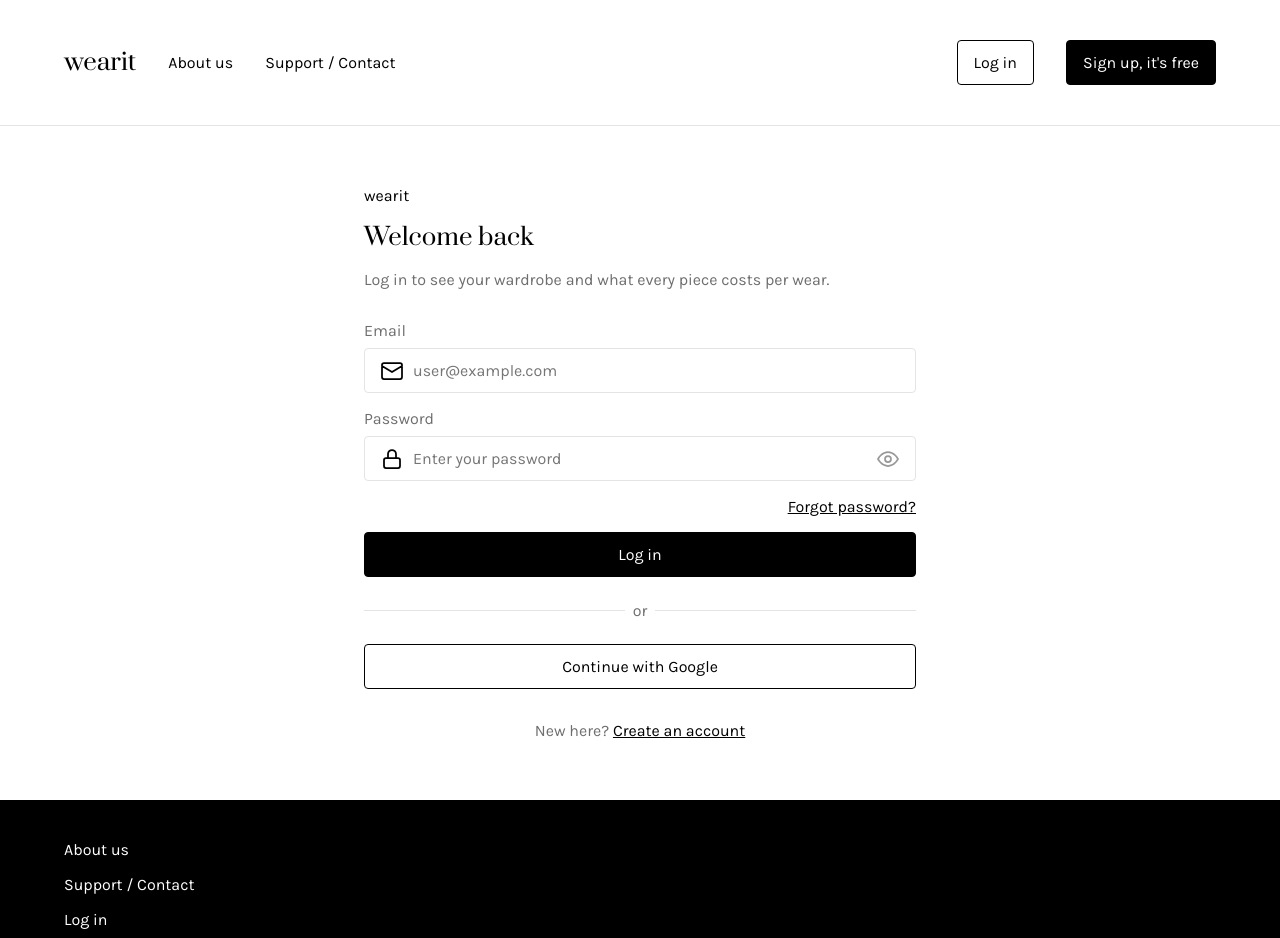
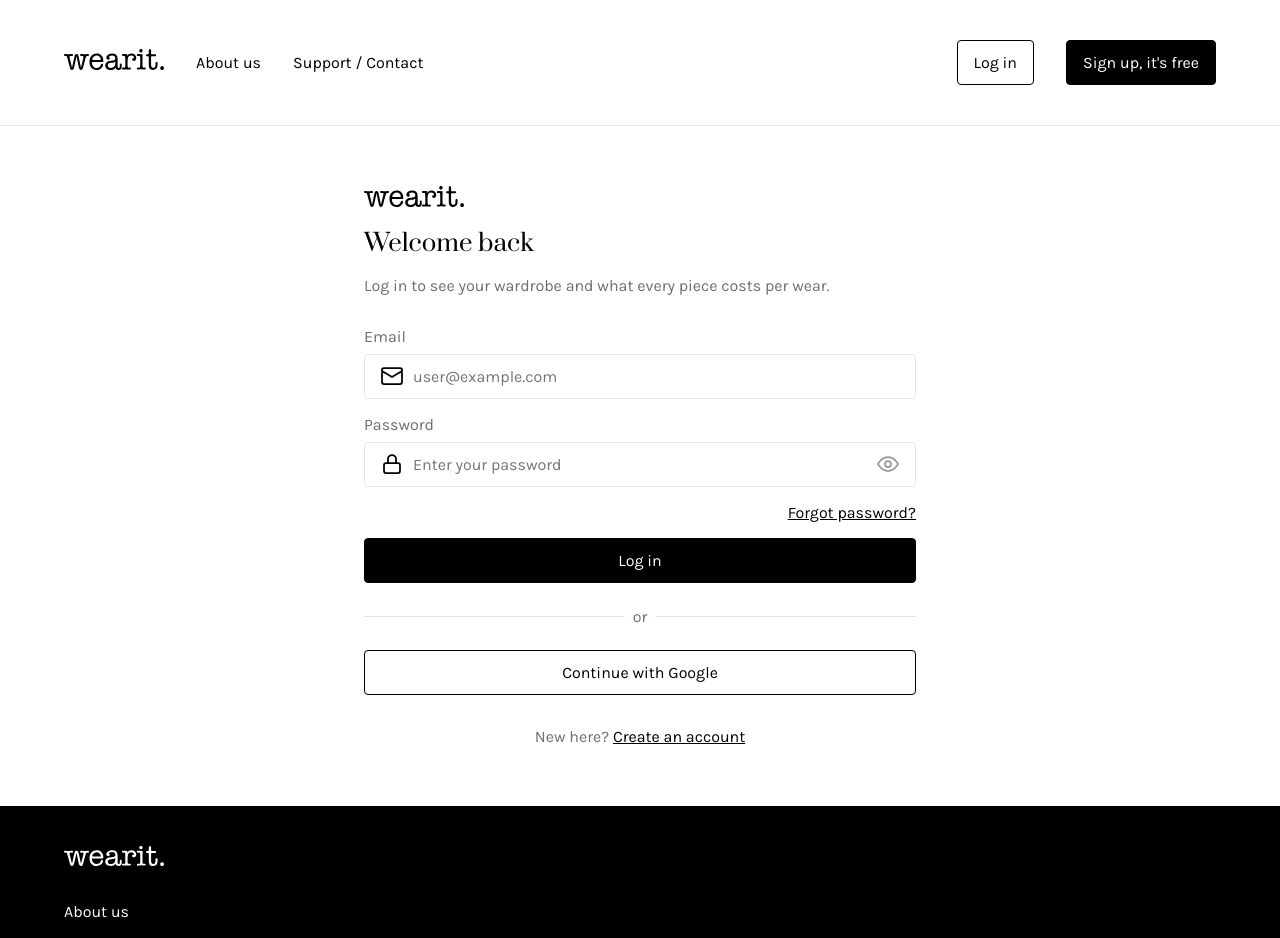
Before and after one commit to anetkabagetka/wearit, a Vue app: page /login in a window 1280 px wide. Shown: the top 938 px of the page. Built offline with nearby package versions, Linux system fonts and the light colour scheme; no server answers.

Commit message:
added and styled logo
to navigation, footer and login

```diff
--- a/src/components/Footer.vue
+++ b/src/components/Footer.vue
@@ -1,6 +1,13 @@
+<script setup>
+import logo from '@/assets/wearitlogo.svg'
+</script>
+
 <template>
     <footer class="site-footer">
         <div class="container footer-inner">
+            <div class="logo white">
+                <img :src="logo" alt="WearIt logo" />
+            </div>
             <div class="footer-links">
                 <RouterLink to="/about-us">About us</RouterLink>
                 <RouterLink to="/support-contact">Support / Contact</RouterLink>
@@ -13,6 +20,10 @@
 </template>
 
 <style scoped>
+.logo.white {
+    margin-bottom: 32px;
+}
+
 .site-footer {
     background-color: var(--black);
     color: var(--white);
--- a/src/components/Navigation.vue
+++ b/src/components/Navigation.vue
@@ -1,7 +1,10 @@
 <script setup>
 import { computed } from "vue";
-import { RouterLink, useRouter } from "vue-router";
-import { useAuth } from "@/composables/useAuth";
+import { RouterLink, useRouter } from 'vue-router'
+import { useAuth } from '@/composables/useAuth'
+
+import logo from '@/assets/wearitlogo.svg'
+
 const router = useRouter();
 const {
   isSignedIn,
@@ -24,7 +27,9 @@ const handleLogout = async () => {
   <header>
     <div class="container header-inner">
       <nav>
-        <RouterLink to="/" class="logo">wearit</RouterLink>
+        <RouterLink to="/" class="logo">
+          <img :src="logo" alt="WearIt logo" />
+        </RouterLink>
         <template v-if="isSignedIn">
           <RouterLink to="/dashboard">Dashboard</RouterLink>
           <RouterLink v-if="isAdmin" to="/admin">Admin</RouterLink>
--- a/src/styles/main.css
+++ b/src/styles/main.css
@@ -20,6 +20,14 @@
 
 body {
     font-family: var(--font-text);
+}
+
+.logo {
+    width: 100px;
+}
+
+.logo.white {
+    filter: invert(1);
 }
 
 .container {
--- a/src/views/auth/LoginView.vue
+++ b/src/views/auth/LoginView.vue
@@ -8,6 +8,7 @@ import Footer from '@/components/Footer.vue'
 import mailIcon from '@/assets/icons/mail.svg'
 import lockIcon from '@/assets/icons/lock.svg'
 import eyeIcon from '@/assets/icons/eye.svg'
+import logo from '@/assets/wearitlogo.svg'
 
 import { useAuth } from '@/composables/useAuth'
 
@@ -58,7 +59,9 @@ const handleGoogleLogin = async () => {
     <main>
         <section class="section">
             <div class="container container-narrow stack">
-                <div class="logo">wearit</div>
+                <div class="logo">
+                    <img :src="logo" alt="WearIt logo" />
+                </div>
                 <h1>Welcome back</h1>
                 <p>Log in to see your wardrobe and what every piece costs per wear.</p>
 
```
Also changed, not shown: src/assets/wearitlogo.svg (added).
